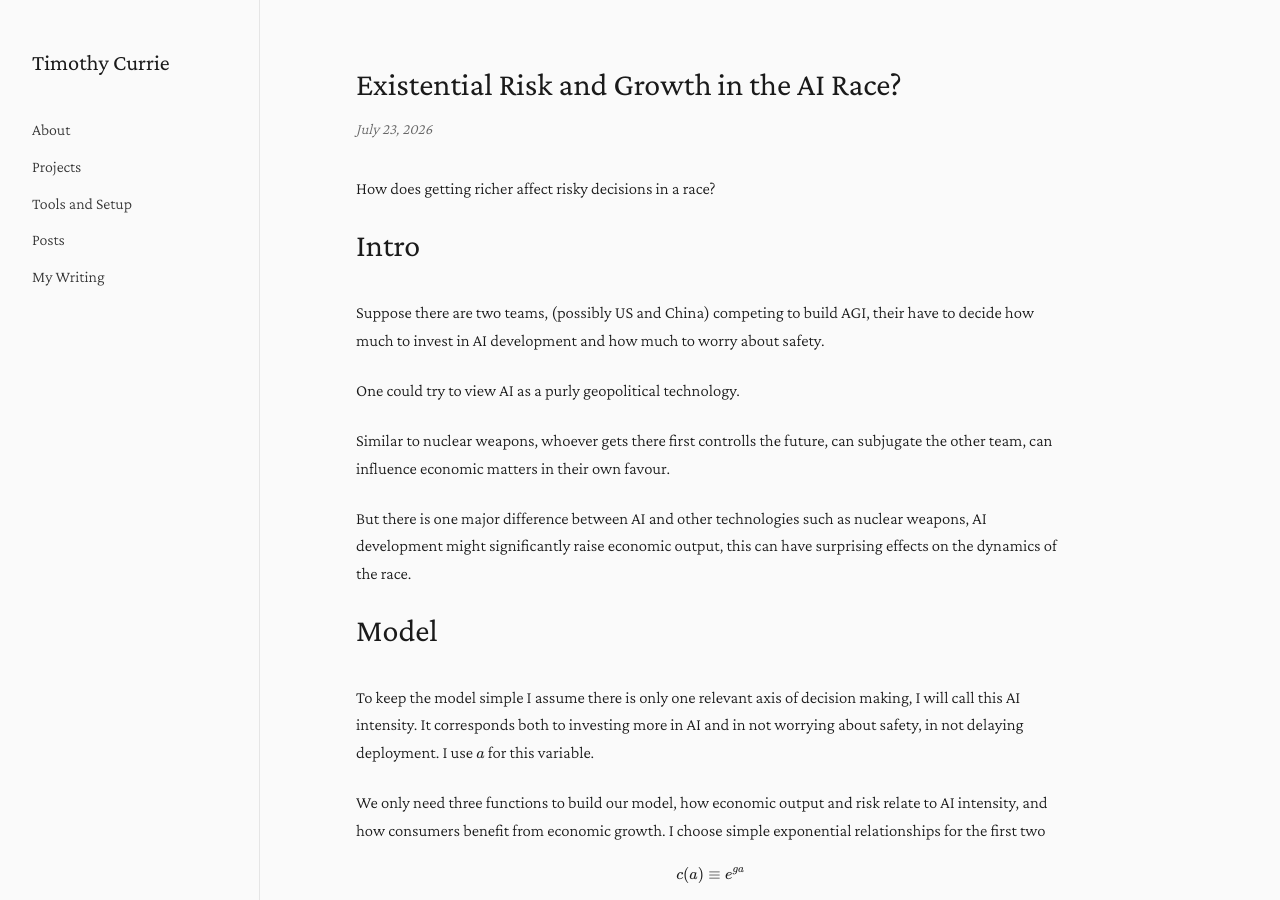
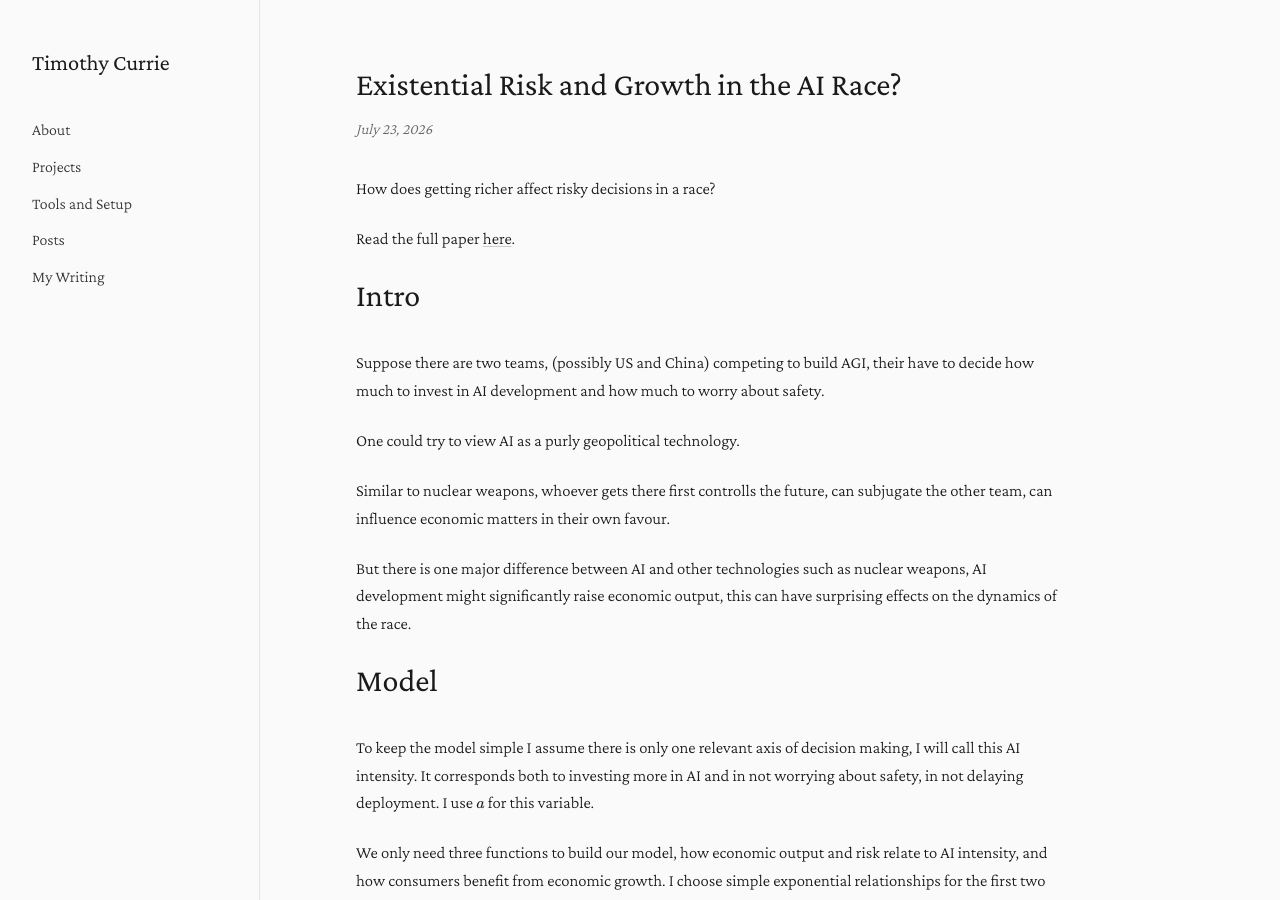
Before and after one commit to Tim2othy/ws, a Jekyll site: the page built from _posts/2026-09-20-ai-race.md, in a window 1280 px wide and 900 px high. Built offline with Jekyll 4.4.1, drawn with Linux system fonts in a browser that asks for light colours.

Commit message:
add link to paper

```diff
--- a/_posts/2026-09-20-ai-race.md
+++ b/_posts/2026-09-20-ai-race.md
@@ -5,6 +5,8 @@ date: 2026-07-23
 ---
 
 How does getting richer affect risky decisions in a race?
+
+Read the full paper [here](https://tim2othy.github.io/bachelorarbeit/).
 
 # Intro
 
```
